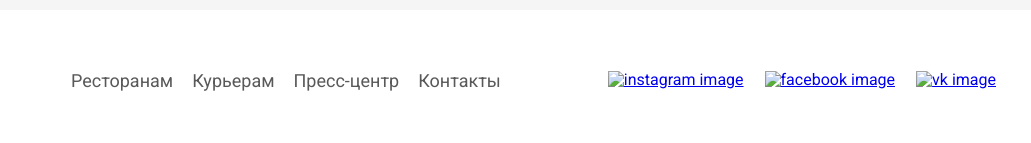
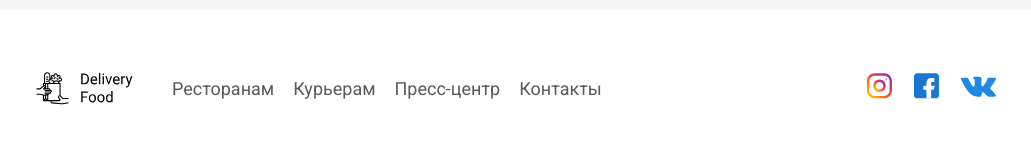
Before and after one commit to ZharkovMihail/delivery, a plain HTML site: page index.html in a window 1280 px wide. Shown: the part 1525-1668 px from the top of the page, without its empty margins (124-1155 px from the left). Drawn offline with Linux system fonts and the light colour scheme; the site is published under a folder, as on GitHub Pages, so addresses that start at the root find nothing.

Commit message:
another road fixes

```diff
--- a/index.html
+++ b/index.html
@@ -166,7 +166,7 @@
     <footer class="footer">
         <div class="container">
             <div class="footer-block">
-                <img src="/img/logo.svg" alt="" class="footer-logo">
+                <img src="img/logo.svg" alt="" class="footer-logo">
                 <nav class="footer-nav">
                     <a href="#" class="footer-link">Ресторанам</a>
                     <a href="#" class="footer-link">Курьерам</a>
@@ -174,9 +174,9 @@
                     <a href="#" class="footer-link">Контакты</a>
                 </nav>
                 <div class="social-links">
-                    <a href="#" class="social-link"><img src="/img/instagram.svg" alt="instagram image"></a>
-                    <a href="#" class="social-link"><img src="/img/facebook.svg" alt="facebook image"></a>
-                    <a href="#" class="social-link"><img src="/img/vk.svg" alt="vk image"></a>
+                    <a href="#" class="social-link"><img src="img/instagram.svg" alt="instagram image"></a>
+                    <a href="#" class="social-link"><img src="img/facebook.svg" alt="facebook image"></a>
+                    <a href="#" class="social-link"><img src="img/vk.svg" alt="vk image"></a>
                 </div>
             </div>
         </div>
```
Also changed, not shown: restaurant.html (+6 -6 lines).
